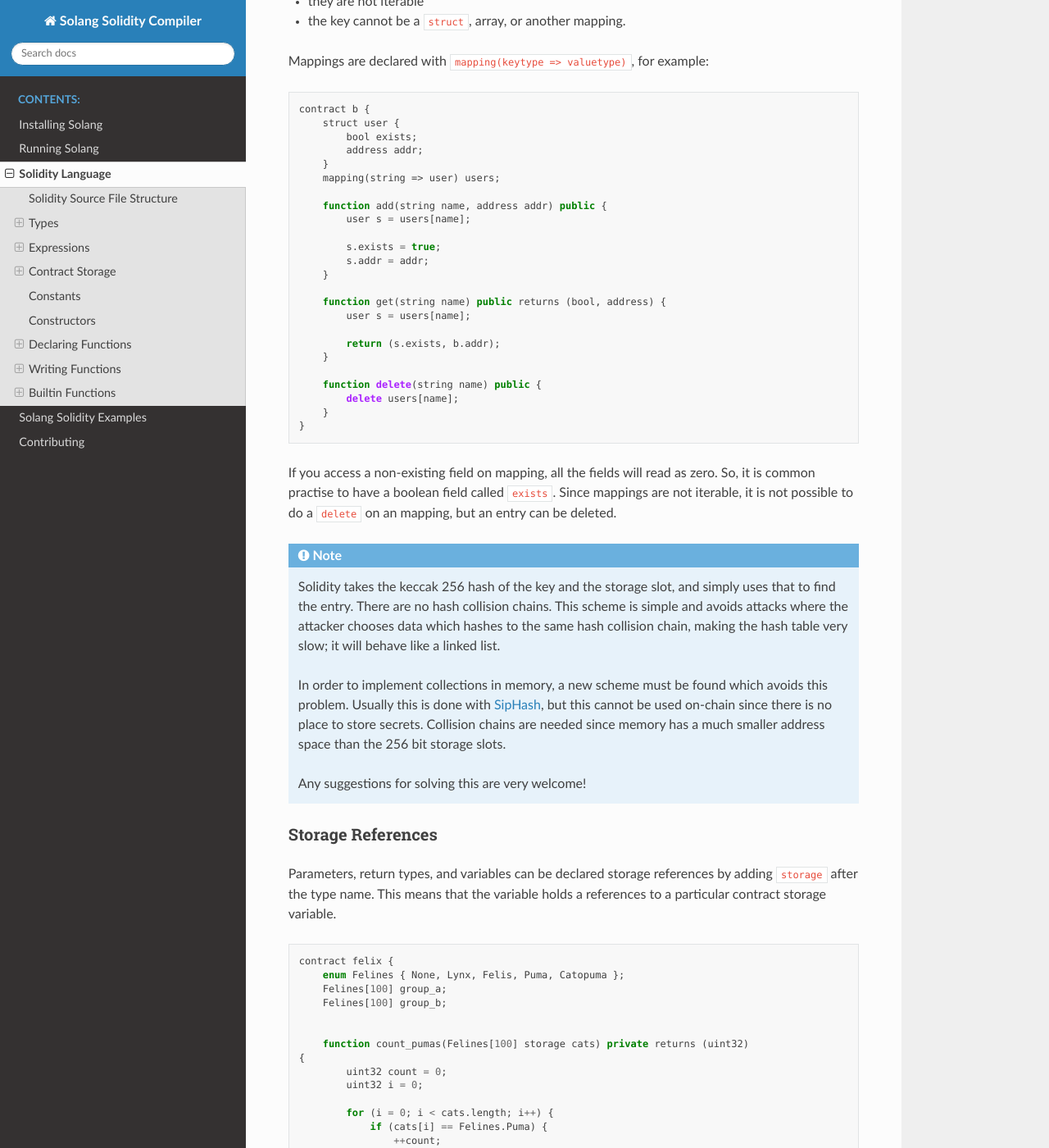
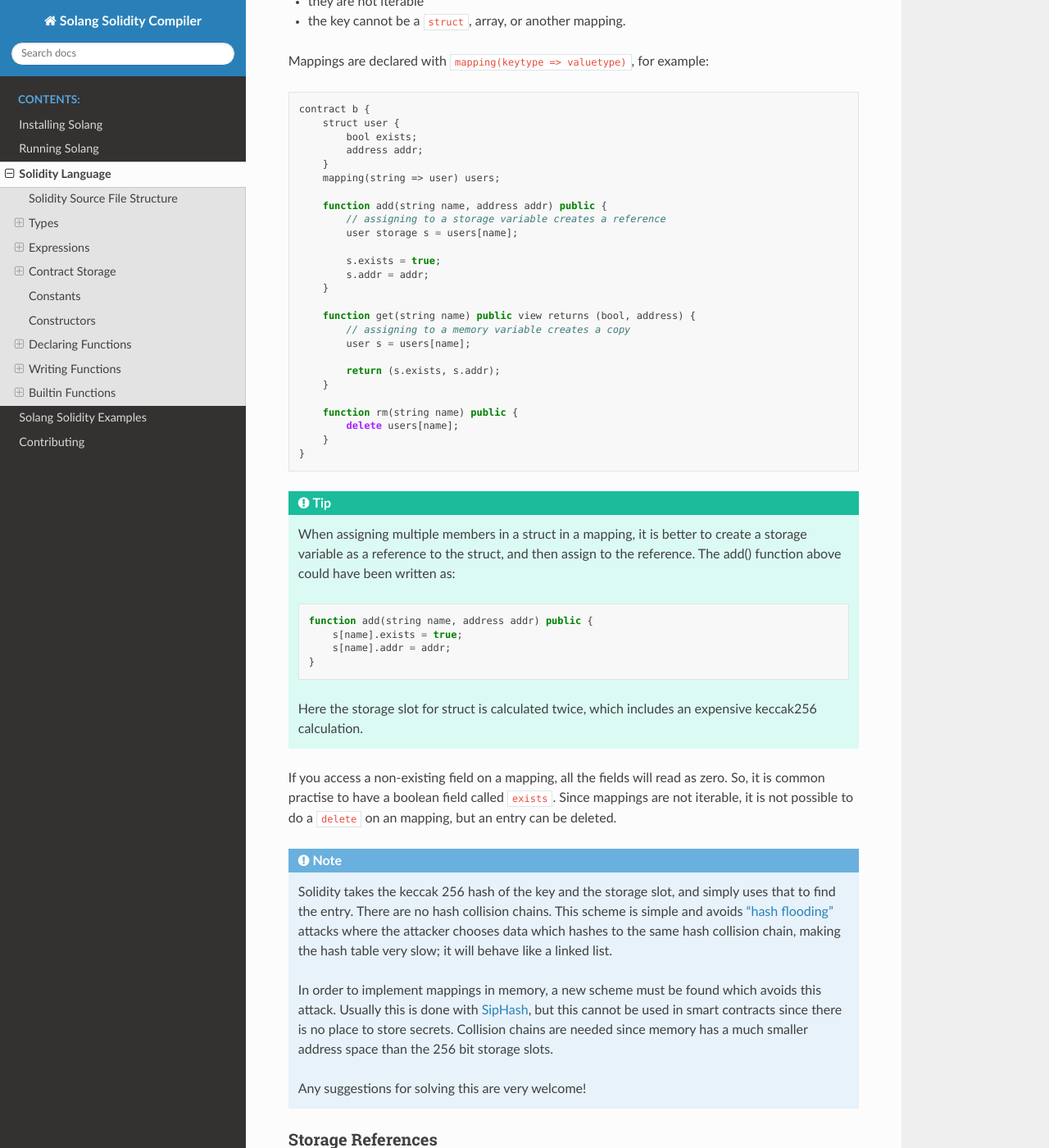
Before and after one commit to hyperledger-solang/solang, a Sphinx documentation site: the page built from docs/language.rst, in a window 1280 px wide and 1400 px high, scrolled down 11096 px. Shown: the whole window at 82% size. Built offline with Sphinx 7.4.7 and the Read the Docs theme 2.0.0, drawn with Linux system fonts in a browser that asks for light colours; some of the changed text lies outside the part shown.

Commit message:
Improve wording of mapping documentation
Signed-off-by: Sean Young <sean@mess.org>

```diff
--- a/docs/language.rst
+++ b/docs/language.rst
@@ -578,24 +578,42 @@ Mappings are declared with ``mapping(keytype => valuetype)``, for example:
         mapping(string => user) users;
 
         function add(string name, address addr) public {
-            user s = users[name];
+            // assigning to a storage variable creates a reference
+            user storage s = users[name];
 
             s.exists = true;
             s.addr = addr;
         }
 
-        function get(string name) public returns (bool, address) {
+        function get(string name) public view returns (bool, address) {
+            // assigning to a memory variable creates a copy
             user s = users[name];
 
-            return (s.exists, b.addr);
+            return (s.exists, s.addr);
         }
 
-        function delete(string name) public {
+        function rm(string name) public {
             delete users[name];
         }
     }
 
-If you access a non-existing field on mapping, all the fields will read as zero. So, it
+.. tip::
+
+  When assigning multiple members in a struct in a mapping, it is better to create
+  a storage variable as a reference to the struct, and then assign to the reference.
+  The add() function above could have been written as:
+
+  .. code-block:: javascript
+
+    function add(string name, address addr) public {
+        s[name].exists = true;
+        s[name].addr = addr;
+    }
+
+  Here the storage slot for struct is calculated twice, which includes an expensive
+  keccak256 calculation.
+
+If you access a non-existing field on a mapping, all the fields will read as zero. So, it
 is common practise to have a boolean field called ``exists``. Since mappings are not iterable,
 it is not possible to do a ``delete`` on an mapping, but an entry can be deleted.
 
@@ -603,13 +621,15 @@ it is not possible to do a ``delete`` on an mapping, but an entry can be deleted
 
   Solidity takes the keccak 256 hash of the key and the storage slot, and simply uses that
   to find the entry. There are no hash collision chains. This scheme is simple and avoids
-  attacks where the attacker chooses data which hashes to the same hash collision chain,
-  making the hash table very slow; it will behave like a linked list.
+  `"hash flooding" <https://www.securityweek.com/hash-table-collision-attacks-could-trigger-ddos-massive-scale>`_
+  attacks where the attacker chooses data which hashes to the same hash
+  collision chain, making the hash table very slow; it will behave like a linked list.
 
-  In order to implement collections in memory, a new scheme must be found which avoids this
-  problem. Usually this is done with `SipHash <https://en.wikipedia.org/wiki/SipHash>`_, but
-  this cannot be used on-chain since there is no place to store secrets. Collision chains
-  are needed since memory has a much smaller address space than the 256 bit storage slots.
+  In order to implement mappings in memory, a new scheme must be found which avoids this
+  attack. Usually this is done with `SipHash <https://en.wikipedia.org/wiki/SipHash>`_, but
+  this cannot be used in smart contracts since there is no place to store secrets. Collision
+  chains are needed since memory has a much smaller address space than the 256 bit storage
+  slots.
 
   Any suggestions for solving this are very welcome!
 
```
Also changed, not shown: other parts of docs/language.rst (+1 -1 lines).
